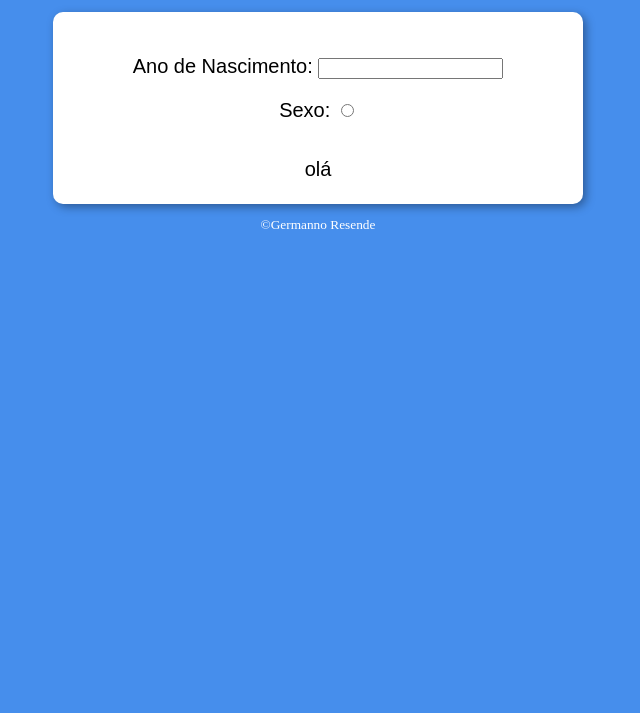
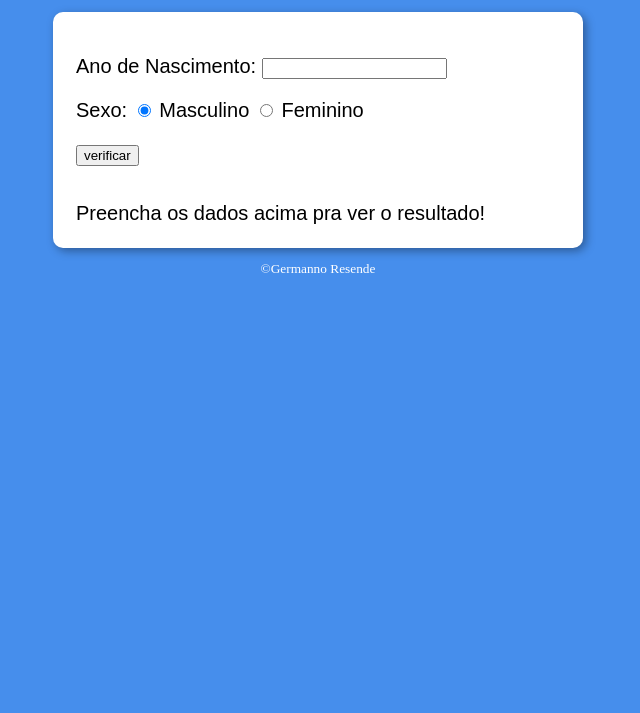
Before and after one commit to GRSFFE/Javascript-2.0, a plain HTML site: page projeto-Js2.0/site.html in a window 1280 px wide. Shown: the part 87-800 px from the top of the page, without its empty margins (322-962 px from the left). Drawn offline with Linux system fonts and the light colour scheme.

Commit message:
A complete project JS

```diff
--- a/projeto-Js2.0/script.js
+++ b/projeto-Js2.0/script.js
@@ -0,0 +1,49 @@
+function verificar() {
+    let data = new Date()
+    let ano = data.getFullYear()
+    let fano = document.getElementById('txtano')
+    let res = document.getElementById('res')
+    if (fano.value.length == 0 || fano.value > ano) {
+        window.alert('[ERRO] Verifique os dados e tente novamente.')
+    } else {
+        let fsex = document.getElementsByName('radsex')
+        let idade = ano - Number(fano.value)
+        let gênero = ''
+        let img = document.createElement('img')
+        img.setAttribute('id', 'foto')
+        if (fsex[0].checked) {
+            gênero = 'Homem'
+            if (idade >= 0 && idade < 10){
+                //criança
+                img.setAttribute('src', 'foto-bebe-m.png')
+            } else if (idade < 21) {
+                //jovem
+                img.setAttribute('src', 'foto-jovem-m.png')
+            } else if (idade < 50) {
+                //adulto
+                img.setAttribute('src', 'foto-adulto-m.png')
+            } else {
+                //idoso
+                img.setAttribute('src', 'foto-idoso-m.png')
+            }
+        } else if (fsex[1].checked){
+            gênero = 'Mulher'
+            if (idade >= 0 && idade < 10){
+                //criança
+                img.setAttribute('src', 'foto-bebe-f.png')
+            } else if (idade < 21) {
+                //jovem
+                img.setAttribute('src', 'foto-jovem-f.png')
+            } else if (idade < 50) {
+                //adulto
+                img.setAttribute('src', 'foto-adulto-f.png')
+            } else {
+                //idoso
+                img.setAttribute('src', 'foto-idoso-f.png')
+            }
+        }
+        res.style.textAlign = 'center'
+        res.innerHTML = `Detectamos ${gênero} com ${idade} anos. `
+        res.appendChild(img)
+    }
+}
--- a/projeto-Js2.0/site.css
+++ b/projeto-Js2.0/site.css
@@ -18,7 +18,6 @@ section{
 }
 
 div {
-    text-align: center;
     padding: 8px;
 }
 
@@ -27,9 +26,3 @@ footer {
     color: #FFF;
     text-align: center;
 }
-
-img {
-    border-radius: 50%;
-    width: 150px;
-    height: 150px;
-  }
--- a/projeto-Js2.0/site.html
+++ b/projeto-Js2.0/site.html
@@ -9,7 +9,7 @@
 </head>
 <body">
     <header>
-        <h1>título</h1>
+        <h1>Verificador de Idade</h1>
     </header>
 
     <section>
@@ -18,13 +18,18 @@
                 <input type="number" name="txtano" id="txtano" min="0">
             </p>
             <p>Sexo:
-                <input type="radio" name="radsex" id="masc">
-                <label for="masc"></label>
+                <input type="radio" name="radsex" id="masc" checked>
+                <label for="masc">Masculino</label>
+                <input type="radio" name="radsex" id="fem">
+                <label for="fem">Feminino</label>
+            </p>
+            <p>
+                <input type="button" value="verificar" onclick="verificar()">
             </p>
         </div>
 
         <div id="res">
-            olá
+            Preencha os dados acima pra ver o resultado!
         </div>
     </section>
 
```
Also changed, not shown: projeto-Js2.0/foto-adulto-f.png (renamed from projeto-Js2.0/imagens/foto-adulto-f.png), projeto-Js2.0/foto-adulto-m.png (renamed from projeto-Js2.0/imagens/foto-adulto-m.png), projeto-Js2.0/foto-bebe-f.png (renamed from projeto-Js2.0/imagens/foto-bebe-f.png), projeto-Js2.0/foto-bebe-m.png (renamed from projeto-Js2.0/imagens/foto-bebe-m.png), projeto-Js2.0/foto-idoso-f.png (renamed from projeto-Js2.0/imagens/foto-idoso-f.png), projeto-Js2.0/foto-idoso-m.png (renamed from projeto-Js2.0/imagens/foto-idoso-m.png), projeto-Js2.0/foto-jovem-f.png (renamed from projeto-Js2.0/imagens/foto-jovem-f.png), projeto-Js2.0/foto-jovem-m.png (renamed from projeto-Js2.0/imagens/foto-jovem-m.png).
